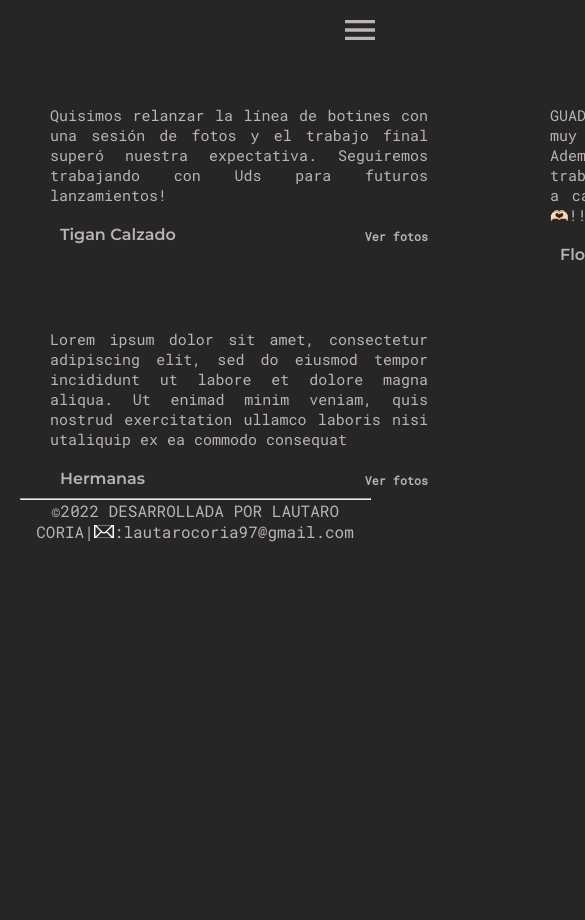
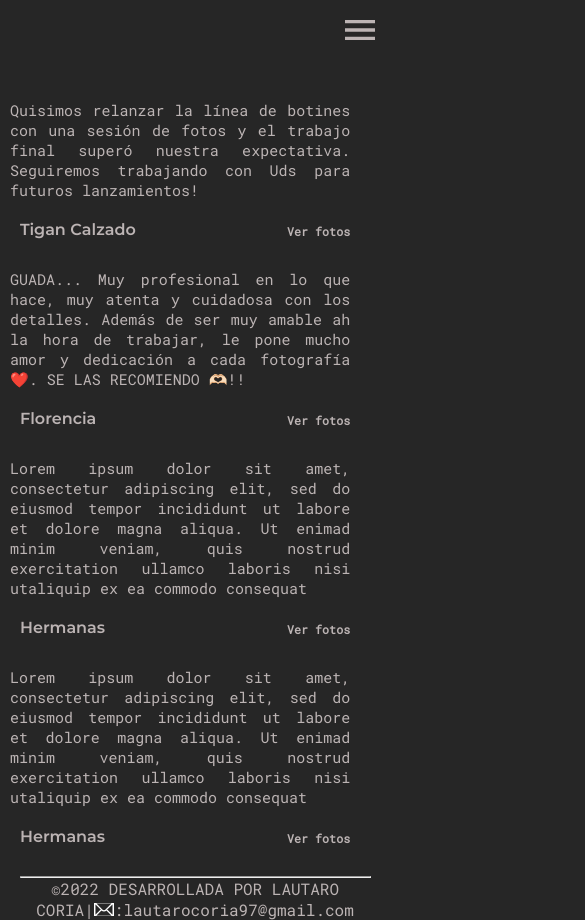
Before and after one commit to lautacoria18/gc-fotos, a React (Create React App) app: page /experiencias in a window 390 px wide. Shown: the top 920 px of the page, 585 px wide, since content can reach past the window. Before the commit the page ends 844 px from the top, so only its background shows below. Built offline with nearby package versions, Linux system fonts and the light colour scheme.

Commit message:
Mi parte finalizada

```diff
--- a/src/components/Contact.js
+++ b/src/components/Contact.js
@@ -64,8 +64,11 @@ export default function ContactSection() {
             <a href="https://www.instagram.com/fotografiagcph/" target="_blank">
               <ContactInfoItem icon={<Instagram />} text="fotografiagcph" />
             </a>
-            <a href="mailto:g.cassarino98@gmail.com" target="_blank">
-              <ContactInfoItem icon={<Mail />} text="g.cassarino98@gmail.com" />
+            <a href="mailto:gc.moonlight.ph@gmail.com" target="_blank">
+              <ContactInfoItem
+                icon={<Mail />}
+                text="gc.moonlight.ph@gmail.com"
+              />
             </a>
             <a
               target="_blank"
--- a/src/components/HeroSection.css
+++ b/src/components/HeroSection.css
@@ -49,12 +49,12 @@
   .container-exp {
     margin-left: auto;
     margin-top: 20px;
-    width: 9.5cm;
+    width: 14cm;
     height: 190px;
   }
   .text-exp {
     margin-left: auto;
-    margin-top: 5px;
+    margin-top: 9px;
     font-size: 1.5em;
     text-align: justify;
   }
@@ -71,13 +71,15 @@
 
 @media (max-width: 991px) {
   /*este es para tablet */
+
   .block-experiencias {
     display: block;
+    text-align: center;
   }
   .container-exp {
     margin-left: 0px;
     margin-top: 20px;
-    width: 18cm;
+    width: auto;
     height: 190px;
   }
   .name-exp {
--- a/src/pages/Experiencias.css
+++ b/src/pages/Experiencias.css
@@ -9,3 +9,19 @@
 .container-exp-page {
   width: 10cm;
 }
+@media (max-width: 991px) {
+  .experiencias-page {
+    margin-top: 100px;
+    display: block;
+
+    margin-left: 10px;
+    margin-bottom: 10px;
+  }
+  .container-exp-page {
+    width: 9cm;
+    margin-bottom: 30px;
+  }
+}
+
+@media (max-width: 480px) {
+}
```
